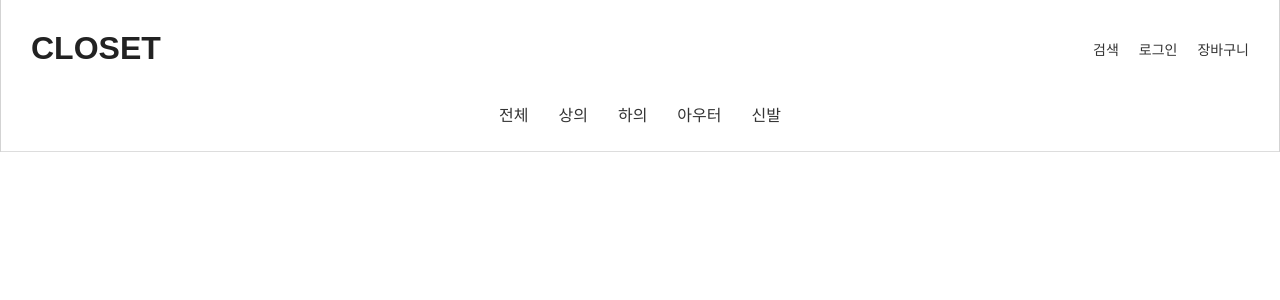
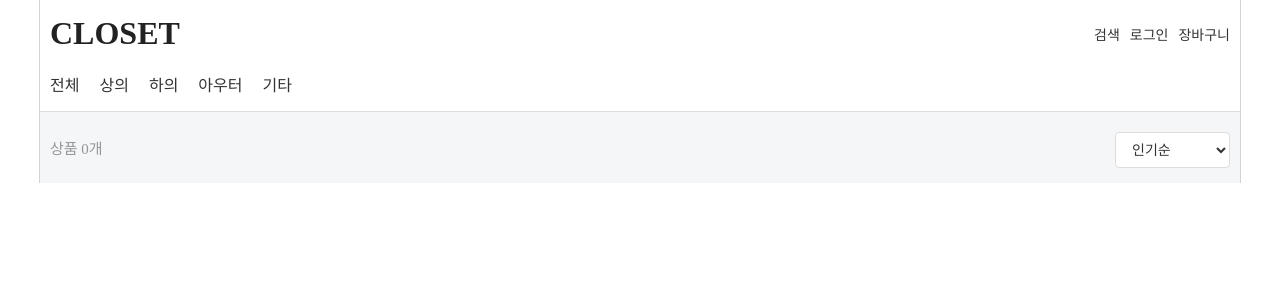
Before and after one commit to Donghyeonhong/clothing_mall, a Flask app: page / in a window 1280 px wide. Shown: the top 300 px of the page. Run offline with Flask 3, Linux system fonts and the light colour scheme; data that the repository does not hold is empty.

Commit message:
웹사이트 제작 진행 6

```diff
--- a/clothing_mall_web/app.py
+++ b/clothing_mall_web/app.py
@@ -7,8 +7,6 @@ load_dotenv()
 
 app = Flask(__name__)
 app.secret_key = os.getenv("FLASK_SECRET_KEY")
-
-sql = """select product_name, price, image_url, product.product_id from product inner join product_image on product.product_id = product_image.product_id limit 20"""
 
 @app.route("/")
 def home():
@@ -24,16 +22,47 @@ def home():
             )
         cursor = None
         try:
+            category = request.args.get('category', 'all')
             cursor = conn.cursor()
+
+            if category == 'all':
+                sql = """select product_name, price, image_url, product.product_id from product inner join product_image on product.product_id = product_image.product_id limit 20"""
+
+                product_count = """select count(*) from product inner join product_image on product.product_id = product_image.product_id"""
+
+            elif category == 'Topwear':
+                sql = """select product_name, price, image_url, product.product_id from product inner join product_image on product.product_id = product_image.product_id where sub_category = 'Topwear' and article_type not in('Jackets', 'Blazers', 'Rain Jacket', 'Nehru Jackets', 'Waistcoat', 'Shrug') limit 20"""
+
+                product_count = """select count(*) from product inner join product_image on product.product_id = product_image.product_id where sub_category = 'Topwear' and article_type not in('Jackets', 'Blazers', 'Rain Jacket', 'Nehru Jackets', 'Waistcoat', 'Shrug') """
+
+            elif category == 'Bottomwear':
+                sql = """select product_name, price, image_url, product.product_id from product inner join product_image on product.product_id = product_image.product_id where sub_category = 'Bottomwear' and article_type not in('Swimwear', 'Skirts', 'Stockings', 'Tights', 'Tracksuits', 'Salwar and Dupatta') limit 20"""
+
+                product_count = """select count(*) from product inner join product_image on product.product_id = product_image.product_id where sub_category = 'Bottomwear' and article_type not in('Swimwear', 'Skirts', 'Stockings', 'Tights', 'Tracksuits', 'Salwar and Dupatta')"""
+
+            elif category == 'Outerwear':
+                sql = """select product_name, price, image_url, product.product_id from product inner join product_image on product.product_id = product_image.product_id where article_type in ('Jackets', 'Blazers', 'Rain Jacket', 'Nehru Jackets', 'Waistcoat', 'Shrug') limit 20"""
+
+                product_count = """select count(*) from product inner join product_image on product.product_id = product_image.product_id where article_type in ('Jackets', 'Blazers', 'Rain Jacket', 'Nehru Jackets', 'Waistcoat', 'Shrug')"""
+
+            else:
+                sql = """select product_name, price, image_url, product.product_id from product inner join product_image on product.product_id = product_image.product_id where sub_category not in ('Topwear', 'Bottomwear') or article_type in ('Swimwear', 'Skirts', 'Stockings', 'Tights', 'Tracksuits', 'Salwar and Dupatta') limit 20"""
+
+                product_count = """select count(*) from product inner join product_image on product.product_id = product_image.product_id where sub_category not in ('Topwear', 'Bottomwear') or article_type in ('Swimwear', 'Skirts', 'Stockings', 'Tights', 'Tracksuits', 'Salwar and Dupatta')"""
+
+            print(sql)
             cursor.execute(sql)
             products = cursor.fetchall()
+
+            cursor.execute(product_count)
+            count_result = cursor.fetchone()
         finally:
             if cursor is not None:
                 cursor.close()
     finally:
         if conn is not None:
             conn.close()
-    return render_template("index.html", products = products)
+    return render_template("index.html", products = products, product_count=count_result[0])
 
 @app.route("/product/<int:product_id>")
 def product_detail_page(product_id):
--- a/clothing_mall_web/static/style.css
+++ b/clothing_mall_web/static/style.css
@@ -5,9 +5,8 @@ body {
 }
 
 .container {
-  font-family: Arial, sans-serif;
   background-color: #f4f6f8;
-  max-width: 1400px;
+  max-width: 1200px;
   margin: 0 auto;
   border-left: 0.1px solid lightgrey;
   border-right: 0.1px solid lightgrey;
@@ -26,7 +25,7 @@ p {
 
 header {
   background-color: white;
-  padding: 10px 30px;
+  padding: 10px 10px 0 10px;
   border-bottom: 1px solid #dddddd;
 }
 
@@ -34,7 +33,7 @@ header {
   display: flex;
   align-items: center;
   justify-content: space-between;
-  padding: 20px 0;
+  padding: 5px 0;
 }
 
 .header-top a {
@@ -52,7 +51,7 @@ header {
 .header-actions {
   display: flex;
   align-items: center;
-  gap: 20px;
+  gap: 10px;
 }
 
 .header-actions p {
@@ -68,9 +67,9 @@ header {
 
 .header-nav {
   display: flex;
-  justify-content: center;
+  justify-content: left;
   padding: 15px 0;
-  gap: 30px;
+  gap: 20px;
 }
 
 .header-nav a {
@@ -83,15 +82,57 @@ header {
   color: #777777;
 }
 
+.middle {
+  display: flex;
+  justify-content: space-between;
+  padding: 10px 10px;
+}
+
+.filter {
+  margin-top: 10px;
+}
+.filter select {
+  padding: 8px 12px;
+  font-size: 14px;
+  color: #333333;
+  background-color: white;
+  border: 1px solid #dddddd;
+  border-radius: 4px;
+  cursor: pointer;
+  outline: none;
+}
+
+.filter select:hover {
+  border-color: #999999;
+}
+
+.filter select:focus {
+  border-color: #333333;
+}
+.count p {
+  font-size: 15px;
+  color: rgb(150, 150, 150);
+}
+
 .product-list {
   display: grid;
   grid-template-columns: repeat(4, minmax(0, 1fr));
-  gap: 20px;
+  gap: 5px;
+}
+@media (max-width: 900px) {
+  .product-list {
+    grid-template-columns: repeat(3, minmax(0, 1fr));
+  }
+}
+@media (max-width: 600px) {
+  .product-list {
+    grid-template-columns: repeat(2, minmax(0, 1fr));
+  }
 }
 
 .product-card {
   width: 100%;
-  height: 320px;
+  height: auto;
   padding: 5px;
   display: flex;
   flex-direction: column;
@@ -102,11 +143,15 @@ header {
   display: -webkit-box;
   -webkit-box-orient: vertical;
   -webkit-line-clamp: 2;
-  overflow: hidden;
-  font-size: 16px;
-  margin: 10px;
+  overflow: visible;
+  font-size: 15px;
+  margin: 10px 0 0;
   height: 48px;
   flex-shrink: 0;
+  width: auto;
+  height: 45px;
+  font-weight: bold;
+  text-align: left;
 }
 
 .product-price {
@@ -114,11 +159,15 @@ header {
   margin-top: 0;
   height: auto;
   flex-shrink: 0;
+  font-size: 15px;
+  width: fit-content;
+  text-align: left;
 }
 
 .product-card img {
   width: 100%;
-  height: 180px;
+  aspect-ratio: 3 / 4;
+  height: auto;
   object-fit: contain;
 }
 
--- a/clothing_mall_web/templates/index.html
+++ b/clothing_mall_web/templates/index.html
@@ -17,26 +17,34 @@
             <h3 class="logo">CLOSET</h3>
           </a>
           <div class="header-actions">
-            <a href="">
-              <p>검색</p>
-            </a>
-            <a href="">
-              <p>로그인</p>
-            </a>
-            <a href="">
-              <p>장바구니</p>
-            </a>
+            <a href=""><p>검색</p></a>
+            <a href=""><p>로그인</p></a>
+            <a href=""><p>장바구니</p></a>
           </div>
         </div>
 
         <nav class="header-nav">
-          <a href="">전체</a>
-          <a href="">상의</a>
-          <a href="">하의</a>
-          <a href="">아우터</a>
-          <a href="">신발</a>
+          <a href="/">전체</a>
+          <a href="/?category=Topwear">상의</a>
+          <a href="/?category=Bottomwear">하의</a>
+          <a href="/?category=Outerwear">아우터</a>
+          <a href="/?category=Other">기타</a>
         </nav>
       </header>
+
+      <div class="middle">
+        <div class="count">
+          <p>상품 {{ "{:,}".format(product_count) }}개</p>
+        </div>
+        <div class="filter">
+          <select>
+            <option>인기순</option>
+            <option>최신순</option>
+            <option>높은 가격순</option>
+            <option>낮은 가격순</option>
+          </select>
+        </div>
+      </div>
 
       <div class="product-list">
         {% for product in products %}
```
Also changed, not shown: clothing_mall_web/templates/product_detail.html (+3 -9 lines).
